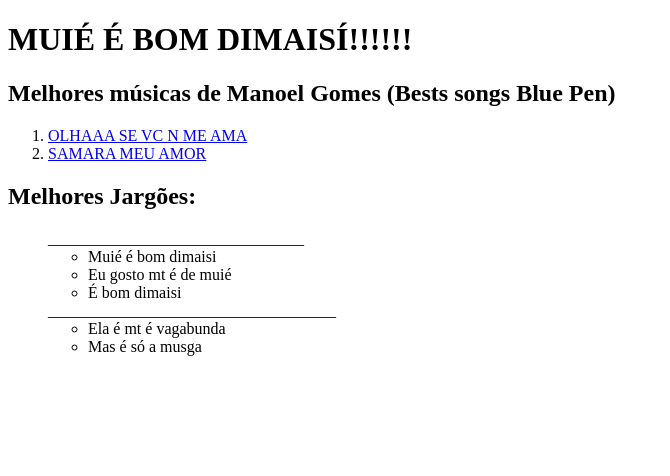
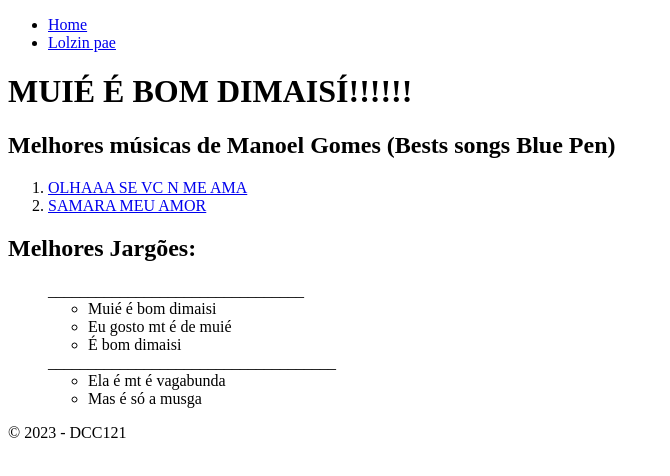
Before and after one commit to ufjf-dcc121/dcc121-2023-1-atv1-Igor-Japa, a plain HTML site: page index.html in a window 1280 px wide. Shown: the whole page, without its empty margins (0-670 px from the left). Drawn offline with Linux system fonts and the light colour scheme.

Commit message:
Header e navs

```diff
--- a/index.html
+++ b/index.html
@@ -7,6 +7,14 @@
     <title>Blue pen</title>
 </head>
 <body>
+    <header>
+        <nav>
+            <ul>
+               <li><a href="\">Home</a></li>
+               <li><a href="LOL.html">Lolzin pae</a></li>
+            </ul>
+        </nav>
+    </header>
     <main>
         <h1>MUIÉ É BOM DIMAISÍ!!!!!!</h1>
         <h2>Melhores músicas de Manoel Gomes (Bests songs Blue Pen)</h2>
@@ -29,5 +37,8 @@
             </ul>
         </ul>
     </main>
+    <footer>
+        <p>&copy; 2023 - DCC121</p>
+    </footer>
 </body>
 </html>
```
Also changed, not shown: LOL.html (+8 -0 lines).
